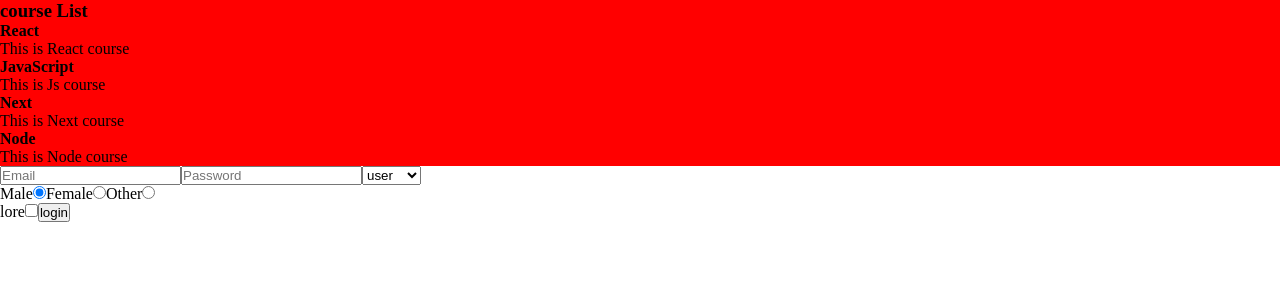
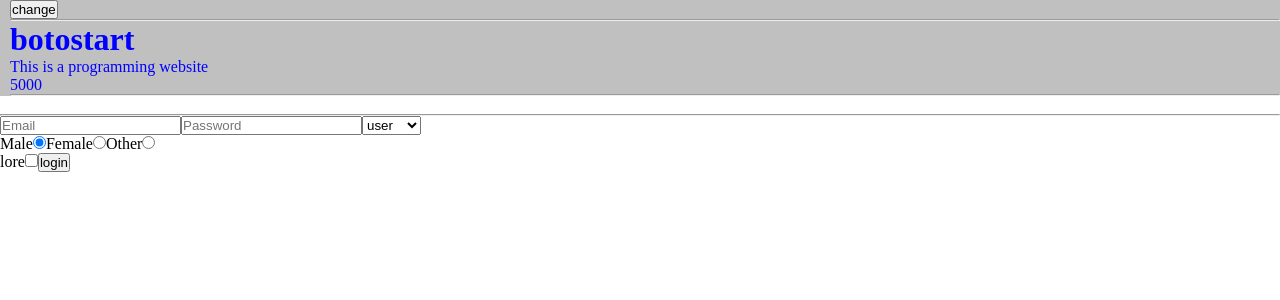
Before and after one commit to golabisib/learnReact, a React (Vite) app in the folder learningReact/: page / in a window 1280 px wide. Shown: the top 300 px of the page. Built offline with nearby package versions, Linux system fonts and the light colour scheme.

Commit message:
The styled component part is added in banner.jsx file

```diff
--- a/learningReact/package.json
+++ b/learningReact/package.json
@@ -11,7 +11,8 @@
   },
   "dependencies": {
     "react": "^18.2.0",
-    "react-dom": "^18.2.0"
+    "react-dom": "^18.2.0",
+    "styled-components": "^6.1.8"
   },
   "devDependencies": {
     "@types/react": "^18.2.66",
--- a/learningReact/src/App.jsx
+++ b/learningReact/src/App.jsx
@@ -26,14 +26,20 @@
         // export default App
 
         // season 5 and after it:
-import CourseList from "./Courselist.jsx"
+import Banner from "./Banner.jsx"
 import Form from "./form.jsx"
 
         function App() {
 
     return (
     <>
-    <CourseList />
+    <Banner
+        title="botostart"
+        description="This is a programming website"
+        numOfStudent={5000}
+        />
+        <br />
+        <hr />
     <Form />
     </>
     )
--- a/learningReact/src/Banner.jsx
+++ b/learningReact/src/Banner.jsx
@@ -1,16 +1,38 @@
 // props
+import PropTypes from "prop-types";
+import { useState } from "react";
+// styled components
+import styled from "styled-components";
 
+const Div = styled.div`
+    padding-left: 10px;
+    color: ${(props) => (props.selected ? "blue" : "red") };
+    background-color: silver ;
+
+    @media (max-width: 200px){
+        background-color: aqua;
+    }`
+// &:hover{} : all of div is hovered and changed
+// :hover{} : each of lines hovered is changed
+//------------------------------------------------------
 function Banner({title , description, numOfStudent}) {
-
+    const [selected, setSelected] = useState(true)
     return (
-    <>
+    <Div selected={selected}>  {/*prev is <> & selected like props is used*/}
+        <button onClick={() => setSelected((s) => !s)}>change</button>{/*s is means state*/}
         <hr />
         <h1>{title}</h1>
         <p>{description}</p>
         <span>{numOfStudent}</span>
         <hr />
-    </>
+    </Div>
         )
 }
 
 export default Banner
+
+Banner.propTypes={
+        title: PropTypes.string.isRequired,
+        description:PropTypes.string.isRequired,
+        numOfStudent:PropTypes.number.isRequired
+}
--- a/learningReact/src/Courselist.jsx
+++ b/learningReact/src/Courselist.jsx
@@ -4,7 +4,8 @@
 import styles from "./Courselist.module.css"
 function CourseList(){
 
-    const [selected, setSelected] = useState(false);
+    const [selected,] = useState(true);
+
     const courses = [
         {id: 1 , name:"React", description:"This is React course"},
         {id: 2 , name:"JavaScript", description:"This is Js course"},
--- a/learningReact/src/courseCard.jsx
+++ b/learningReact/src/courseCard.jsx
@@ -19,7 +19,7 @@
 // {name}
 CourseCard.propTypes = {
     data: PropTypes.shape({
-      name: PropTypes.string.isRequired,
-      description: PropTypes.string.isRequired
+        name: PropTypes.string.isRequired,
+        description: PropTypes.string.isRequired
     }).isRequired
-  };
+};
```
Also changed, not shown: 1 other file (tests, documents, lock files or other folders). Lines whose indentation alone changed are shown as unchanged.
